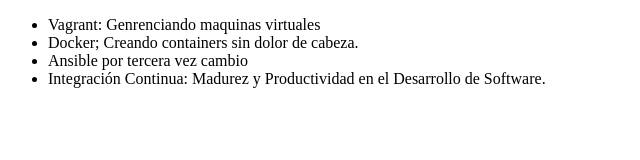
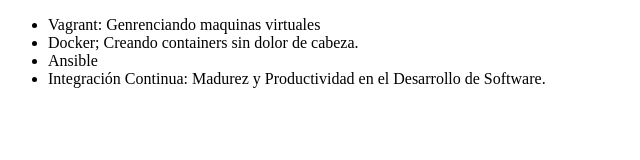
Before and after one commit to Matr3/alura-git, a plain HTML site: page index.html in a window 1280 px wide. Shown: the whole page, without its empty margins (0-640 px from the left). Drawn offline with Linux system fonts and the light colour scheme.

Commit message:
Revert "cambiando el nombre de curso"
This reverts commit a76c648d4e68201620ab180c7078e115aaad76db.

```diff
--- a/index.html
+++ b/index.html
@@ -8,7 +8,7 @@
         <ul>
             <li>Vagrant: Genrenciando maquinas virtuales</li>
             <li>Docker; Creando containers sin dolor de cabeza.</li>
-            <li>Ansible por tercera vez cambio</li>
+            <li>Ansible</li>
             <li>Integración Continua: Madurez y Productividad en el Desarrollo de Software.</li>
         </ul>
     </body>
```
